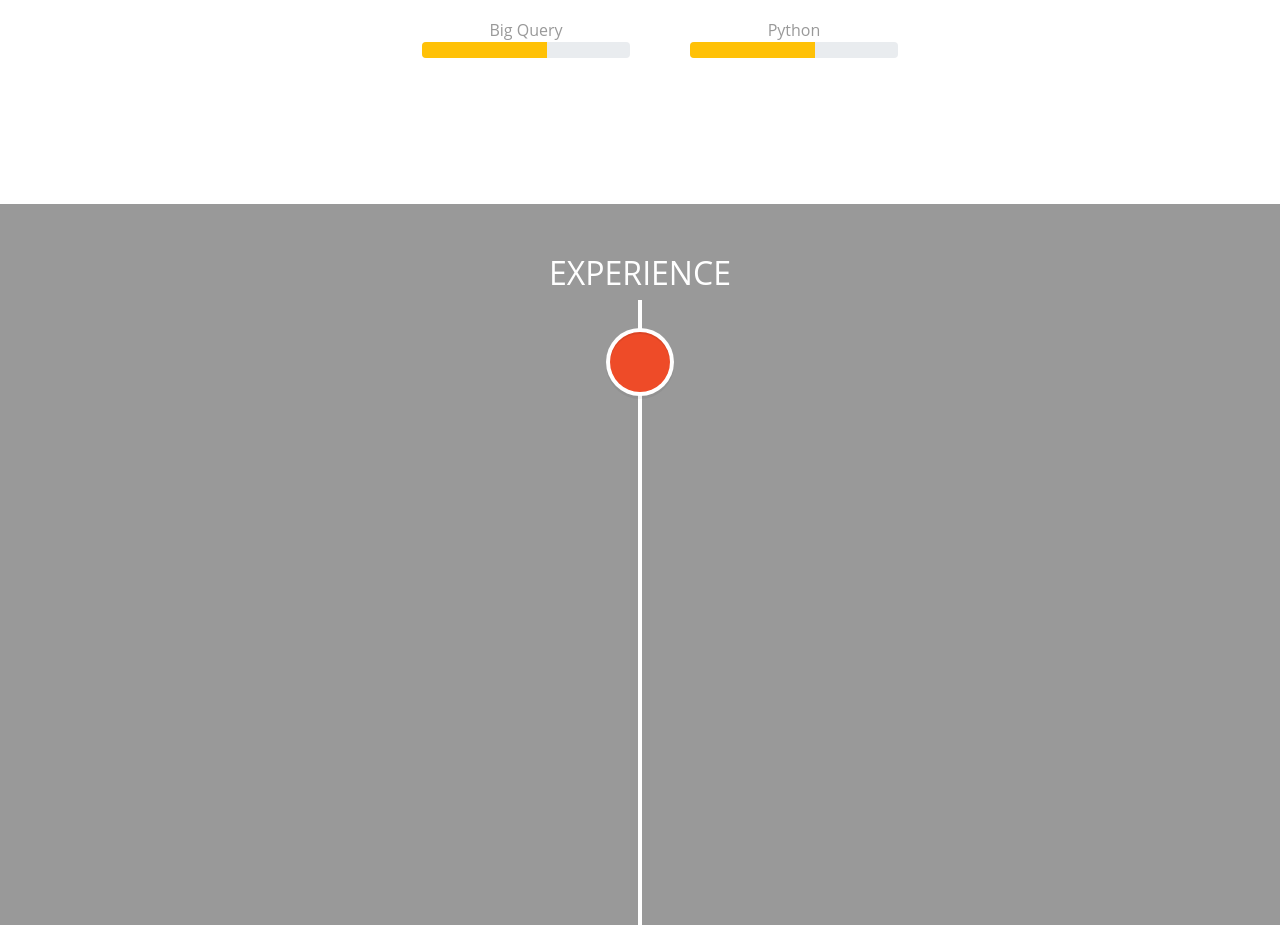
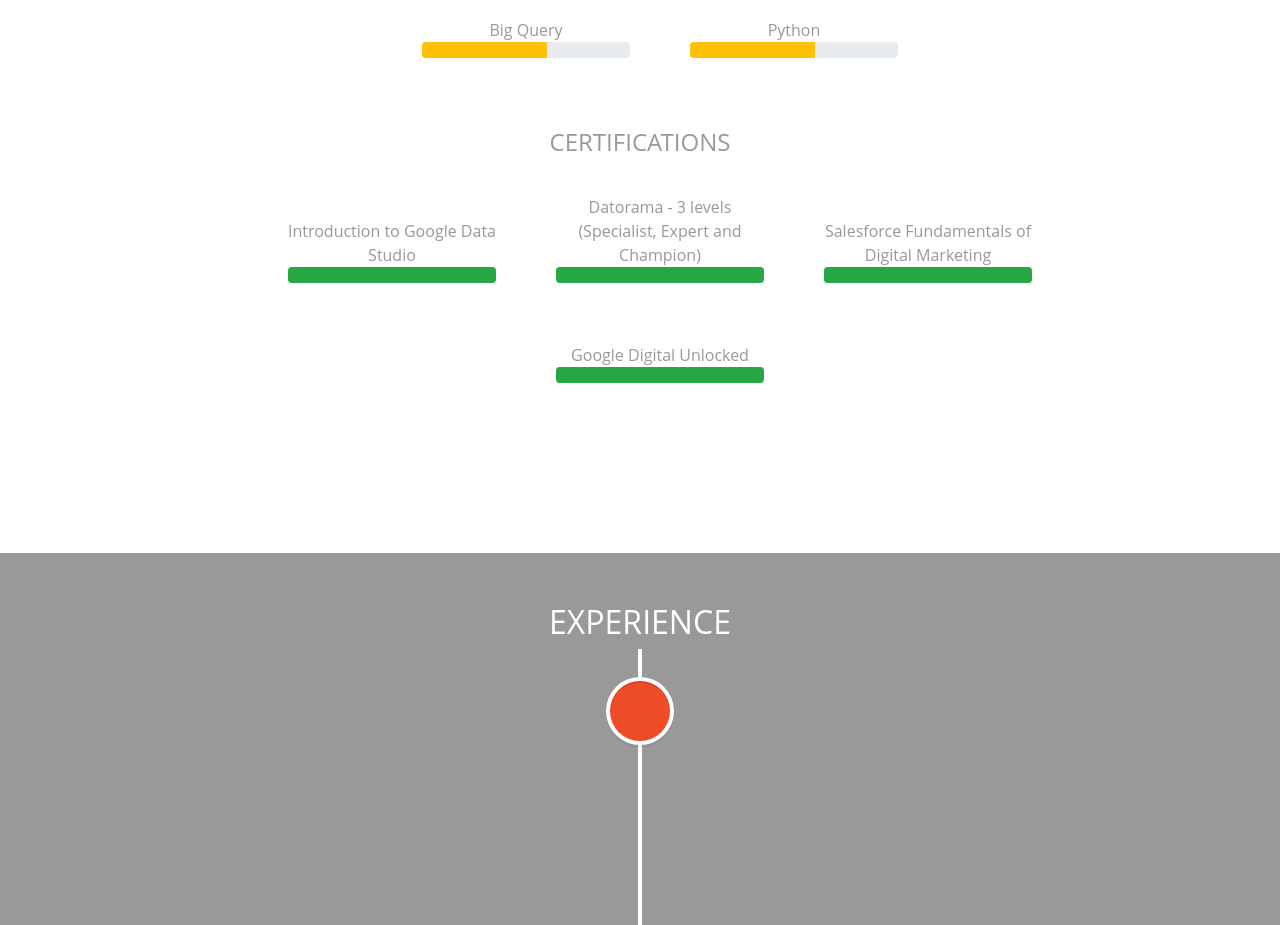
Before and after one commit to sredhu37/richa-jha, a React (Create React App) app: page / in a window 1280 px wide. Shown: the part 2520-3445 px from the top of the page. Built offline with nearby package versions, Linux system fonts and the light colour scheme.

Commit message:
Upload certifications

```diff
--- a/src/App.css
+++ b/src/App.css
@@ -174,11 +174,6 @@
   height: 0;
 }
 
-.Skills .inlineListItem {
-  display: inline-block;
-  margin: 10px;
-}
-
 .Skills ul {
   list-style-type: none;
 }
--- a/src/components/Skills.js
+++ b/src/components/Skills.js
@@ -5,18 +5,11 @@ const Skills = () => {
   return (
     <div className='Skills'>
       <a id="skills" />
-      <div className='skillsHeading'>
+      <div>
         <h2>SKILLS EXPERTISE</h2>
         <hr />
-        <br />
-        {/* <ul>
-          <li className='inlineListItem'>1 - Basic</li>
-          <li className='inlineListItem'>2 - Novice</li>
-          <li className='inlineListItem'>3 - Intermediate</li>
-          <li className='inlineListItem'>4 - Advanced</li>
-          <li className='inlineListItem'>5 - Expert</li>
-        </ul> */}
       </div>
+      <br />
       <h4>SKILLS</h4>
       <div>
         <ul>
@@ -44,6 +37,17 @@ const Skills = () => {
           <li className='skill'> Python <ProgressBar variant="warning" now={60} /></li>
         </ul>
       </div>
+      <br />
+      <h4>CERTIFICATIONS</h4>
+      <div>
+        <ul>
+          <li className='skill'> Introduction to Google Data Studio <ProgressBar variant="success" now={100} /></li>
+          <li className='skill'> Datorama - 3 levels (Specialist, Expert and Champion) <ProgressBar variant="success" now={100} /></li>
+          <li className='skill'> Salesforce Fundamentals of Digital Marketing <ProgressBar variant="success" now={100} /></li>
+          <li className='skill'> Google Digital Unlocked <ProgressBar variant="success" now={100} /></li>
+        </ul>
+      </div>
+      <br />
     </div>
   );
 }
```
Also changed, not shown: 10 other files (tests, documents, lock files or other folders).
